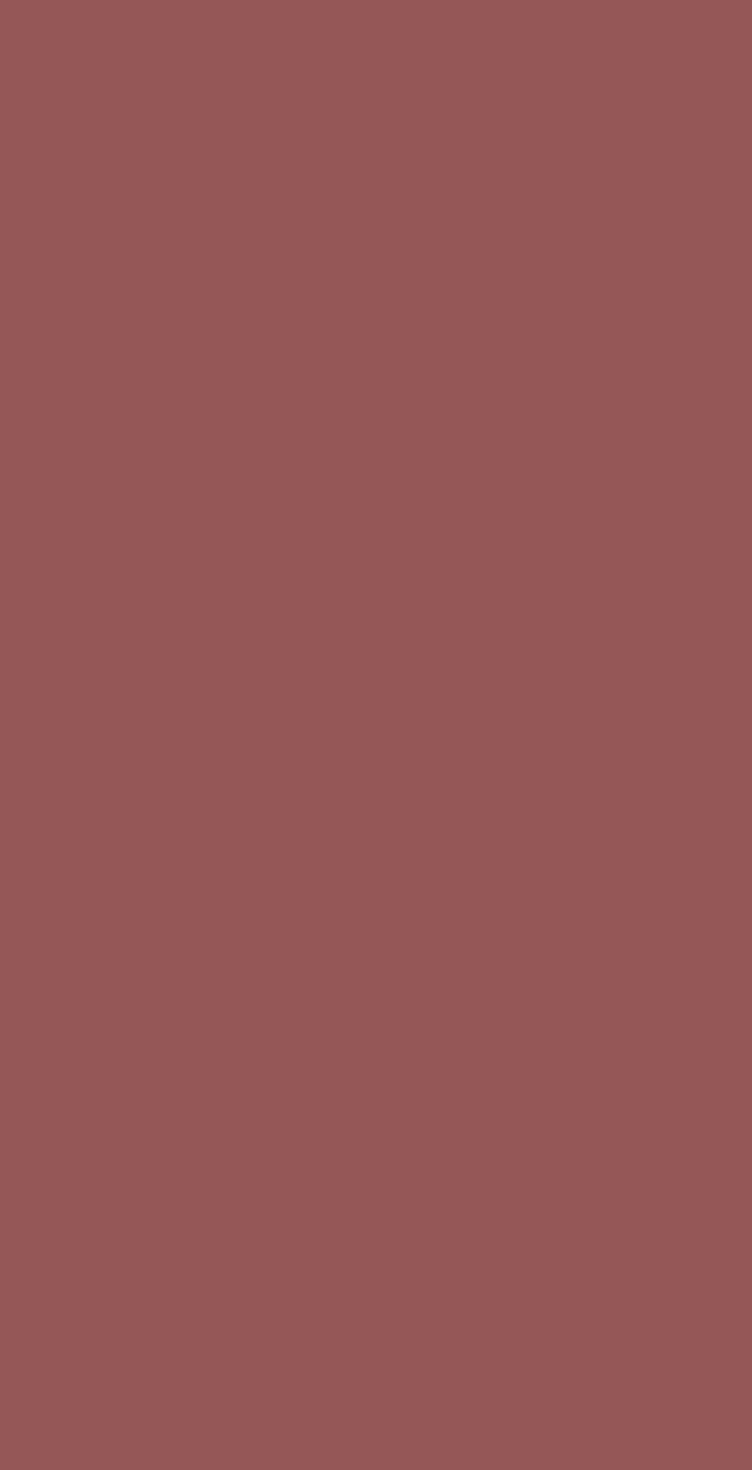
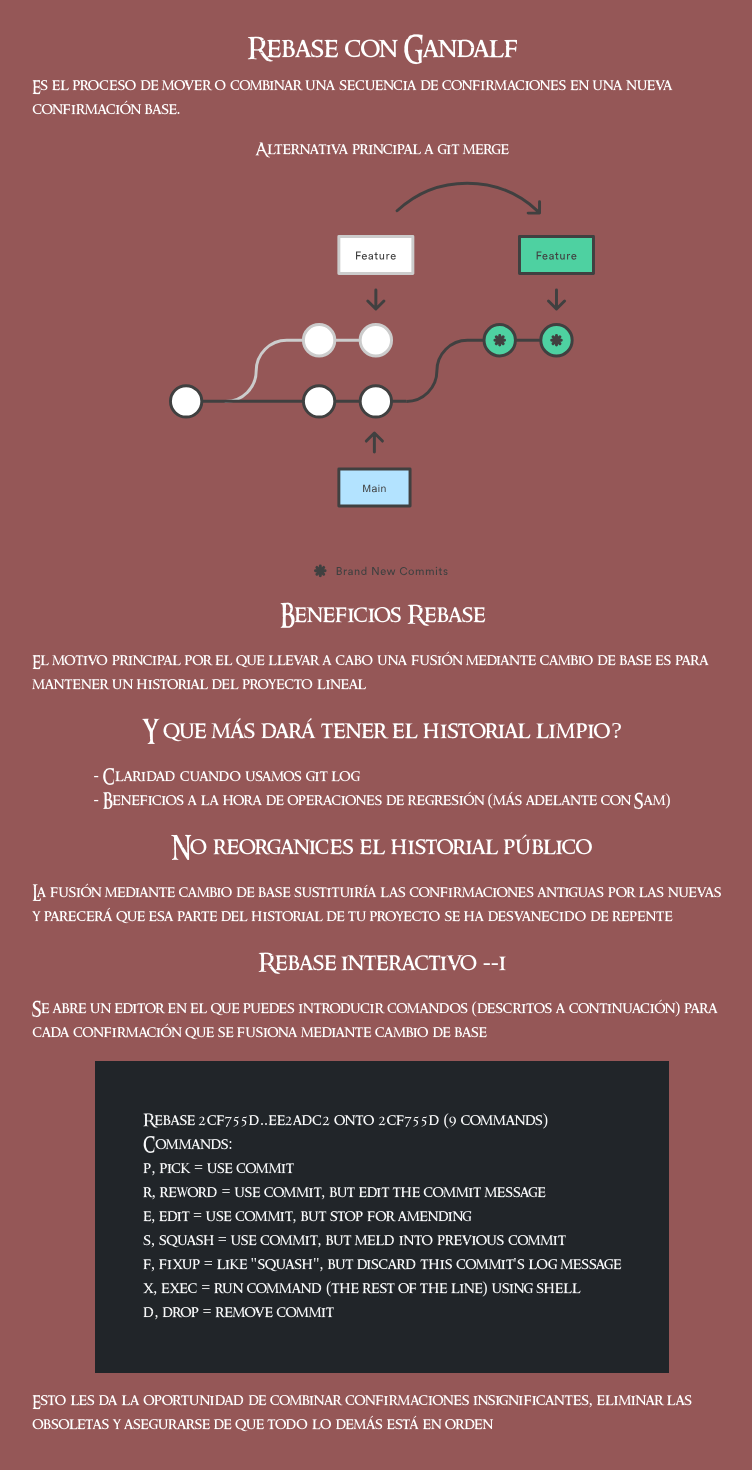
Before and after one commit to j-SantosC/git-lotr-presentation, an Angular app in the folder git-presentation-test/: page / in a window 1280 px wide. Shown: the part 1202-2672 px from the top of the page, without its empty margins (258-1010 px from the left). Before the commit the page ends 1134 px from the top, so only its background shows below. Built offline with nearby package versions, Linux system fonts and the light colour scheme; no server answers.

Commit message:
add rebase gandalf

```diff
--- a/git-presentation-test/src/app/pages/home/components/character-card/character-card.component.scss
+++ b/git-presentation-test/src/app/pages/home/components/character-card/character-card.component.scss
@@ -4,7 +4,7 @@ p {
 }
 
 .card {
-
+height: 100%;
     .card-secondary {
         font-size: 12px;
     }
--- a/git-presentation-test/src/app/pages/home/home.component.html
+++ b/git-presentation-test/src/app/pages/home/home.component.html
@@ -1,15 +1,52 @@
 <div class="layout p-5">
     <h3 class="text-light mb-5 text-center">Aprende GIT con ESDLA</h3>
-
-    <div *ngFor="let character of characters" class="characters">
-        <app-character-card [character]="character"></app-character-card>
+    <div class="characters-container d-flex flex-wrap">
+        <div *ngFor="let character of characters" class="character mx-3">
+            <app-character-card [character]="character"></app-character-card>
+        </div>
     </div>
     <hr>
     <div class="info-block bases-gimli">
         <h3 class="title">Algunas bases con Gimli</h3>
         <div class="subtitle font-primary">Working Area - Staging Area - Repo</div>
-            <img class="mt-4" src="assets/images/git-gud.png" alt="">
-            <img src="assets/images/git-add.png" alt="">
+        <img class="my-3" src="assets/images/git-gud.png" alt="">
+        <div class="subtitle font-primary mb-3">git add</div>
+        <img src="assets/images/git-add.png" alt="">
 
     </div>
+    <hr class="my-5">
+
+    <div class="info-block rebase-gandalf">
+        <h3 class="title">Rebase con Gandalf</h3>
+        <div class="text mb-3">Es el proceso de mover o combinar una secuencia de confirmaciones en una nueva
+            confirmación base.</div>
+        <div class="text mb-3">Alternativa principal a git merge</div>
+        <img src="assets/images/rebase.svg" alt="">
+        <div class="subtitle font-primary mb-3">Beneficios Rebase</div>
+        <div class="text">El motivo principal por el que llevar a cabo una fusión mediante cambio de base es para
+            mantener un historial del proyecto lineal</div>
+        <div class="subtitle font-primary mb-3">Y que más dará tener el historial limpio?</div>
+        <div class="text"> - Claridad cuando usamos git log <br> - Beneficios a la hora de operaciones de regresión (más
+            adelante con Sam)</div>
+        <div class="subtitle font-primary mb-3">No reorganices el historial público</div>
+        <div class="text">La fusión mediante cambio de base sustituiría las confirmaciones antiguas por las nuevas y
+            parecerá que esa parte del historial de tu proyecto se ha desvanecido de repente</div>
+        <div class="subtitle font-primary mb-3">Rebase interactivo --i</div>
+        <div class="text">Se abre un editor en el que puedes introducir comandos (descritos a continuación) para cada
+            confirmación que se fusiona mediante cambio de base</div>
+        <div class="bg-dark text-light p-5 my-3">
+             Rebase 2cf755d..ee2adc2 onto 2cf755d (9 commands) <br>
+             Commands:<br>
+             p, pick = use commit<br>
+             r, reword = use commit, but edit the commit message<br>
+             e, edit = use commit, but stop for amending<br>
+             s, squash = use commit, but meld into previous commit<br>
+             f, fixup = like "squash", but discard this commit's log message<br>
+             x, exec = run command (the rest of the line) using shell<br>
+             d, drop = remove commit<br>
+        </div>
+        <div class="text">Esto les da la oportunidad de combinar confirmaciones insignificantes, eliminar las obsoletas
+            y asegurarse de que todo lo demás está en orden</div>
+    </div>
+
 </div>
--- a/git-presentation-test/src/app/pages/home/home.component.scss
+++ b/git-presentation-test/src/app/pages/home/home.component.scss
@@ -10,14 +10,18 @@
         align-items: center;
         .title {
             margin-top: 3rem;
+            font-size: 28px;
         }
 
         .subtitle {
+            font-size: 24px;
             margin-top: 1rem
+        }
+        .text{
+        max-width: 700px;
         }
         img{
         width: 50%;
-        margin-top: 100px;
         }
     }
 }
--- a/git-presentation-test/src/app/pages/home/home.component.ts
+++ b/git-presentation-test/src/app/pages/home/home.component.ts
@@ -18,6 +18,13 @@ export class HomeComponent implements OnInit {
       character = { ...character, image: 'assets/images/gimli.webp' }
       this.characters.push(character)
     });
+
+    // Gandalf
+
+    this.lotrService.getCharacter('5cd99d4bde30eff6ebccfea0').subscribe((character: any) => {
+      character = { ...character, image: 'assets/images/gandalf.jpg' }
+      this.characters.push(character)
+    });
   }
 
 }
```
Also changed, not shown: git-presentation-test/src/assets/images/gandalf.jpg (added), git-presentation-test/src/assets/images/rebase.svg (added).
